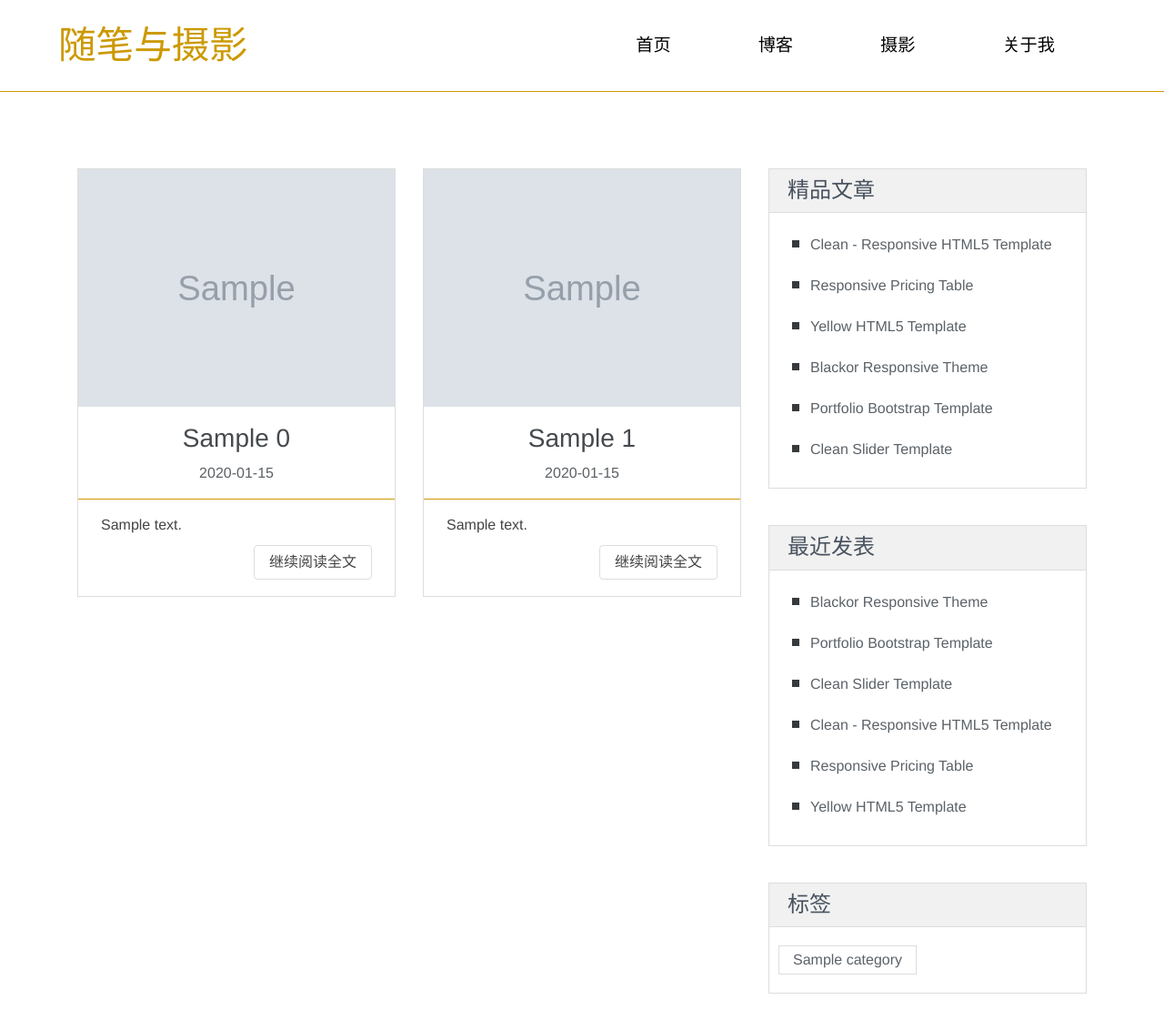
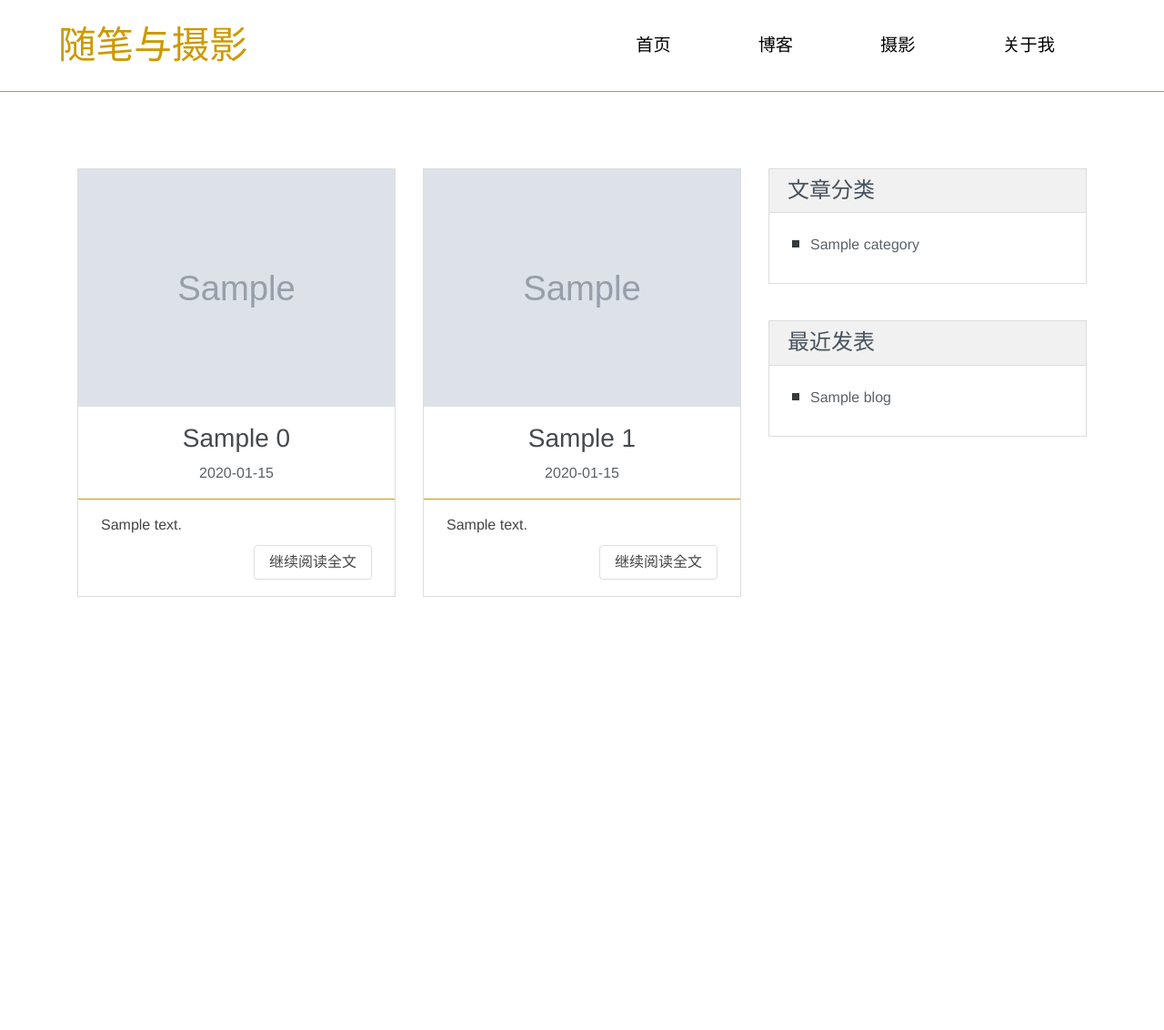
Before and after one commit to 958887233/works, a Django app: template works/works/templates/blog/index.html in a window 1280 px wide. Shown: the whole page at 91% size. After the commit the page ends 656 px from the top, so only its background shows below. Run offline with Django 3.2, Linux system fonts and the light colour scheme; the template is opened without the code that fills it: most values are stand-ins (such as "Sample title", 1, 10 or a date in 2020); grey boxes marked "Sample" are stand-in pictures; parts of the project's set-up code (start-up, migrations or seed data) failed here and were passed over; some libraries are stand-ins or nearby versions.

Commit message:
修改部分页面功能

```diff
--- a/works/works/apps/blog/urls.py
+++ b/works/works/apps/blog/urls.py
@@ -1,12 +1,11 @@
 from django.conf.urls import patterns, url
 
 urlpatterns = patterns('works.apps.blog.views',
-    url(r'^$', 'home', name='home'),
+    url(r'^$', 'index', name='index'),
     url(r'^full-width/$', 'full_width', name='full-width'),
     url(r'^about/$', 'about', name='about'),
     url(r'^contact/$', 'contact', name='contact'),
     url(r'^blog-(?P<id>\d+)/$', 'detail', name='detail'),
     url(r'^blogs/$', 'all_blogs', name='blogs'),
     url(r'^edit/$', 'blog_form', name='blog-form' ),
-    url(r'^wxdemo/$', 'wxdemo', name='wxdemo'),
 )
--- a/works/works/templates/base.html
+++ b/works/works/templates/base.html
@@ -21,7 +21,7 @@
     <div class="tm-header">
         <div class="container-fluid">
             <div class="tm-header-inner">
-                <a href="{% url 'home' %}" class="navbar-brand tm-site-name">随笔与摄影</a>
+                <a href="{% url 'index' %}" class="navbar-brand tm-site-name">随笔与摄影</a>
                 <!-- navbar -->
                 <nav class="navbar tm-main-nav">
 
@@ -31,7 +31,7 @@
                     <div class="collapse navbar-toggleable-sm" id="tmNavbar">
                         <ul class="nav navbar-nav">
                             <li class="nav-item">
-                                <a href="{% url 'home' %}" class="nav-link">首页</a>
+                                <a href="{% url 'index' %}" class="nav-link">首页</a>
                             </li>
                             <li class="nav-item">
                                 <a href="{% url 'blogs' %}" class="nav-link">博客</a>
--- a/works/works/templates/blog/index.html
+++ b/works/works/templates/blog/index.html
@@ -7,7 +7,7 @@
     <div class="container">
       <div class="row">
         <div class="col-md-8 blog-main">
-          {% for blog in blogs %}
+          {% for blog in display_blogs %}
             <div class="row">
               <div class="col-md-6 col-sm-6">
                 <article class="blog-teaser">
@@ -48,16 +48,13 @@
         <aside class="col-md-4 blog-aside">
           <div class="aside-widget">
             <header>
-              <h3>精品文章</h3>
+              <h3>文章分类</h3>
             </header>
             <div class="body">
               <ul class="clean-list">
-                <li><a href="">Clean - Responsive HTML5 Template</a></li>
-                <li><a href="">Responsive Pricing Table</a></li>
-                <li><a href="">Yellow HTML5 Template</a></li>
-                <li><a href="">Blackor Responsive Theme</a></li>
-                <li><a href="">Portfolio Bootstrap Template</a></li>
-                <li><a href="">Clean Slider Template</a></li>
+                {% for category in categorys %}
+                  <li><a href="">{{ category }}</a></li>
+                {% endfor %}
               </ul>
             </div>
           </div>
@@ -68,17 +65,14 @@
             </header>
             <div class="body">
                 <ul class="clean-list">
-                  <li><a href="">Blackor Responsive Theme</a></li>
-                  <li><a href="">Portfolio Bootstrap Template</a></li>
-                  <li><a href="">Clean Slider Template</a></li>
-                  <li><a href="">Clean - Responsive HTML5 Template</a></li>
-                  <li><a href="">Responsive Pricing Table</a></li>
-                  <li><a href="">Yellow HTML5 Template</a></li>
+                  {% for blog in blogs %}
+                    <li><a href="{% url 'detail' blog.id %}">{{ blog.title }}</a></li>
+                  {% endfor %}
                 </ul>
             </div>
           </div>
 
-          <div class="aside-widget">
+<!--           <div class="aside-widget">
             <header>
               <h3>标签</h3>
             </header>
@@ -89,7 +83,7 @@
                 {% endfor %}
               </ul>
             </div>
-          </div>
+          </div> -->
         </aside>
       </div>
     </div>
```
Also changed, not shown: requirements.txt (+19 -19 lines), works/works/apps/blog/views.py (+24 -11 lines).
